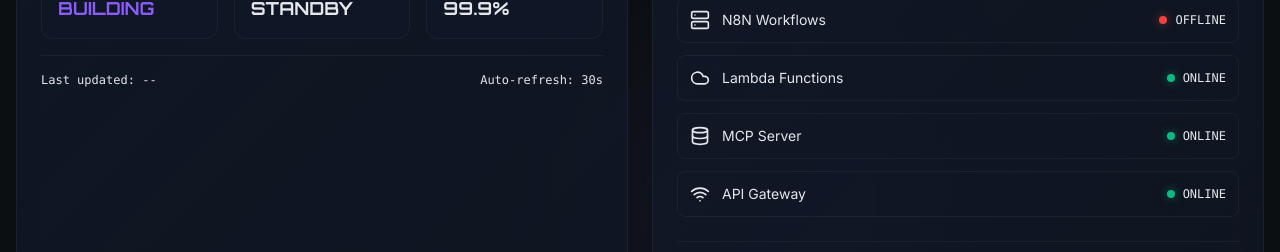
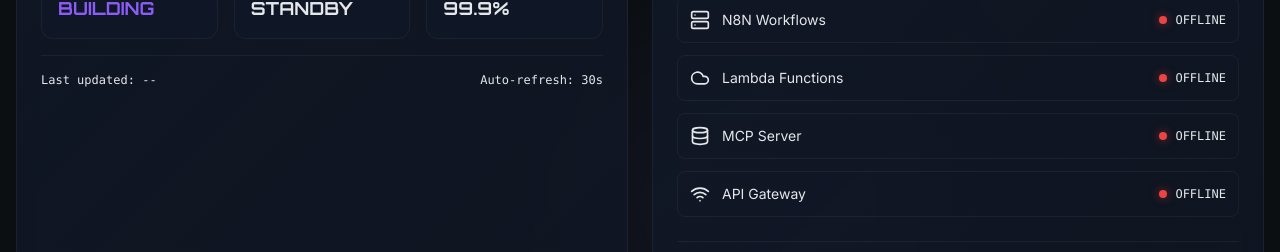
Before and after one commit to selfarchitectai-design/archon-frontend, a Next.js app: page / in a window 1280 px wide. Shown: the part 402-654 px from the top of the page. Built offline with nearby package versions, Linux system fonts and the light colour scheme; no server answers.

Commit message:
🔧 Fix N8N Workflows status check - use correct API fields

```diff
--- a/app/components/ArchonHealthMonitor.tsx
+++ b/app/components/ArchonHealthMonitor.tsx
@@ -18,11 +18,15 @@
 interface HealthResponse {
   status: string
   timestamp: string
-  workflows: { active: number; total: number; health: string }
-  executions: { success_rate: number; total: number; errors: number }
-  uptime: string
-  selfHeal: { active: boolean; lastAction: string }
-  services: Record<string, boolean>
+  workflows: { active: number; total: number; list?: Array<{ id: string; name: string }> }
+  executions: { success_rate?: number; rate?: number; total: number; errors?: number; error?: number }
+  uptime?: string
+  system?: { status: string; score: number; uptime: number }
+  selfHeal?: { active?: boolean; status?: string; lastAction?: string; auto_fixes_today?: number }
+  self_heal?: { status: string; auto_fixes_today: number }
+  services?: Array<{ name: string; status: string; details?: string }> | Record<string, boolean>
+  lambdas?: { count: number; status: string }
+  trust?: { level: string; mode: string; successRate: number }
 }
 
 async function fetchHealth(): Promise<HealthResponse> {
@@ -47,7 +51,7 @@
   }
 
   const status = data?.status || 'unknown'
-  const successRate = data?.executions?.success_rate || 0
+  const successRate = data?.executions?.rate ?? data?.executions?.success_rate ?? 0
 
   const getStatusIcon = () => {
     switch (status?.toLowerCase()) {
@@ -68,10 +72,10 @@
   }
 
   const services = [
-    { name: 'N8N Workflows', icon: Server, status: data?.workflows?.health === 'healthy' },
-    { name: 'Lambda Functions', icon: Cloud, status: true },
-    { name: 'MCP Server', icon: Database, status: true },
-    { name: 'API Gateway', icon: Wifi, status: true },
+    { name: 'N8N Workflows', icon: Server, status: (data?.workflows?.active ?? 0) > 0 },
+    { name: 'Lambda Functions', icon: Cloud, status: (data?.lambdas?.count ?? 0) > 0 || data?.lambdas?.status === 'online' },
+    { name: 'MCP Server', icon: Database, status: data?.status === 'healthy' },
+    { name: 'API Gateway', icon: Wifi, status: data?.status === 'healthy' },
   ]
 
   return (
@@ -194,7 +198,7 @@
         </div>
         <div className="text-center">
           <p className="text-2xl font-bold font-mono text-archon-danger">
-            {data?.executions?.errors || 0}
+            {data?.executions?.errors ?? data?.executions?.error ?? 0}
           </p>
           <p className="text-xs text-archon-text-dim">Errors (24h)</p>
         </div>
```
